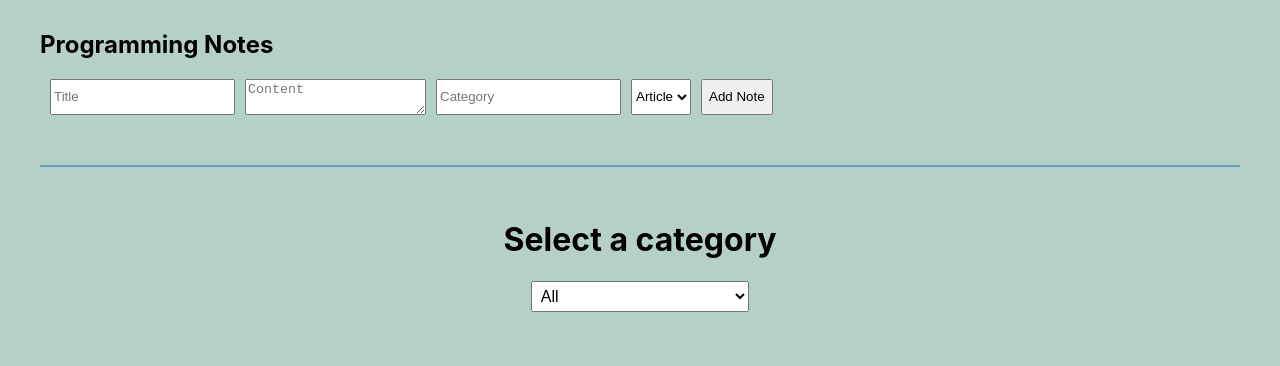
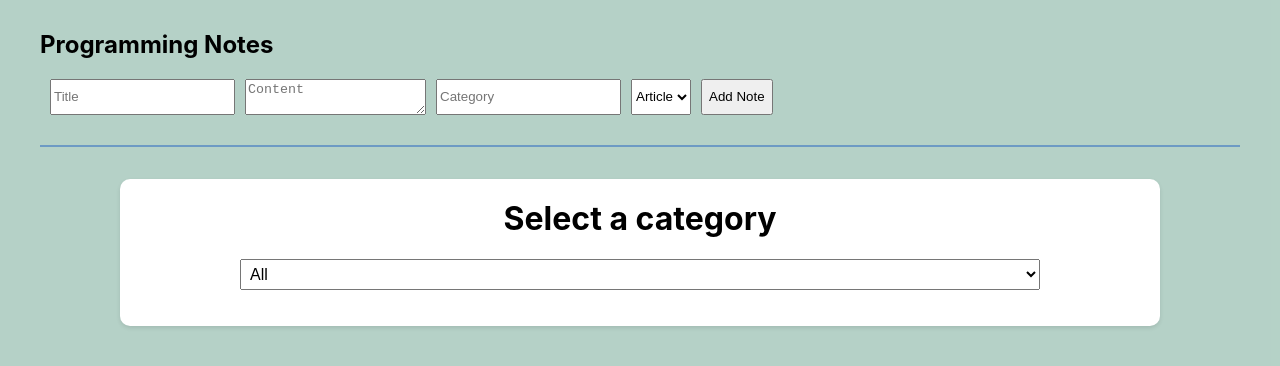
Before and after one commit to Lazeta/it-notes, a React (Create React App) app: page / in a window 1280 px wide. Shown: the top 366 px of the page. Built offline with nearby package versions, Linux system fonts and the light colour scheme.

Commit message:
fix: filtration script and change style pop-up-menu

```diff
--- a/src/App.css
+++ b/src/App.css
@@ -13,7 +13,6 @@ hr {
   border: none; /* Убираем стандартный бордер */
   height: 2px; /* Толщина линии */
   background-color: #6d9ac4; /* Цвет линии */
-  margin: 20px 0; /* Отступы сверху и снизу */
 }
 
 .app-container {
@@ -26,7 +25,7 @@ hr {
 }
 
 .app-container hr {
-  margin-top: 50px;
+  margin-top: 30px;
   margin-bottom: 0;
 }
 
@@ -37,6 +36,17 @@ hr {
 
 .pop-up-menu {
   margin: 2rem auto;
+  width: 90%;
+  max-width: 1000px;
+  background-color: #fff;
+  border-radius: 10px;
+  box-shadow: 0 2px 4px rgba(0, 0, 0, 0.1);
+  padding: 20px;
+}
+
+.pop-up-menu h1 {
+  text-align: center;
+  margin-top: 0;
 }
 
 .material-list {
--- a/src/components/FilterMenu.jsx
+++ b/src/components/FilterMenu.jsx
@@ -6,38 +6,46 @@ import Sections from "./Sections";
 const FilterMenu = ({ setFilter }) => {
   const [selectedCategory, setSelectedCategory] = useState(null);
   const [selectedSubtopic, setSelectedSubtopic] = useState(null);
-
   const categories = Data.map(item => item.title); // Assuming Data is an array
 
-  const handleCategoryChange = (e) => {
-    const category = e.target.value;
-    setSelectedCategory(category);
-    setSelectedSubtopic(null); // Сброс подкатегории при изменении категории
-    setFilter(category);
+  const categoryData = selectedCategory ? Data.find(category => category.title === selectedCategory) : null;
+
+  // recursive function, stop if topic is null
+  const getItems = (topic) => {
+    if (!topic) return []; // Check if topic exists
+    let items = topic.items || [];
+
+    // recursively get items from subtopics
+    topic.subtopics?.forEach(subtopic => {
+      items = items.concat(getItems(subtopic)); // concatenate items from subtopics
+    })
+    return items;
   };
 
+  const categoryItems = selectedSubtopic
+    ? getItems(categoryData?.subtopics?.find(subtopic => subtopic.title === selectedSubtopic))
+    : categoryData ? getItems(categoryData) : [];
+
+  /** Handles the change of category selection.
+   * @param {Object} e - The event object from the category selection. */
+  const handleCategoryChange = (e) => {
+    const category = e.target.value; // Get the selected category value
+    setFilter(category); // Update the filter with the selected category
+    setSelectedCategory(category); // Set the selected category
+    setSelectedSubtopic(null); // Reset subtopic when category changes
+  };
+
+
+  /** Handles the change of subtopic selection.
+    * @param {Object} e - The event object from the subtopic selection. */
   const handleSubtopicChange = (e) => {
     const subtopic = e.target.value;
     setSelectedSubtopic(subtopic);
-    setSelectedCategory(subtopic ? `${selectedCategory}.${subtopic}` : selectedCategory); // Устанавливаем фильтр для выбранной подкатегории
+    // Set the filter for the selected subtopic
+    // If subtopic is selected, set the filter to "category.subtopic"
+    // otherwise, set the filter to the selected category
+    setFilter(subtopic ? `${selectedCategory}.${subtopic}` : selectedCategory);
   };
-
-  const getItems = (topic) => {
-    if (!topic) return []; // Check if topic exists
-    let items = topic.items || [];
-    topic.subtopics?.forEach(subtopic => {
-      items = items.concat(getItems(subtopic));
-    })
-    // if (topic.subtopics) {
-    //   for (const subtopic of Object.values(topic.subtopics)) {
-    //     items = items.concat(getItems(subtopic));
-    //   }
-    // }
-    return items;
-  };
-
-  const categoryData = selectedCategory ? Data.find(category => category.title === selectedCategory) : null;
-  const categoryItems = categoryData ? getItems(categoryData) : []; // Return empty array if no category is selected
 
 
   return (
@@ -64,24 +72,21 @@ const FilterMenu = ({ setFilter }) => {
       {selectedCategory && categoryData && (
         <div>
           <h3>Subtopics for {categoryData.title}</h3>
-          <select
-            onChange={handleSubtopicChange}
+          <select onChange={handleSubtopicChange}
             style={{
               width: "80%",
               display: "flex",
               padding: "5px",
               margin: "10px auto",
               font: "caption",
-            }}
-          >
+            }}>
             <option value="">All</option>
-            {Object.entries(categoryData.subtopics || {}).map(([subtopicKey, subtopic]) => (
-              <option key={subtopicKey} value={subtopicKey}>
+            {categoryData.subtopics?.map((subtopic) => (
+              <option key={subtopic.title} value={subtopic.title}>
                 {subtopic.title}
               </option>
             ))}
           </select>
-          <hr />
         </div>
       )}
 
--- a/src/components/Sections.jsx
+++ b/src/components/Sections.jsx
@@ -1,5 +1,3 @@
-import React from "react";
-
 const Sections = ({ categoryItems }) => {
     return (
         <div className="category-list">
@@ -12,12 +10,22 @@ const Sections = ({ categoryItems }) => {
                         ) : (
                             <>
                                 {category.type === "link" && category.url ? (
-                                    <a href={category.url} target="_blank" rel="noopener noreferrer">
+                                    <a href={category.url} target="_blank" rel="noopener noreferrer"
+                                        style={{
+                                            width: "50%"
+
+                                        }}
+                                    >
                                         {category.description}
                                     </a>
                                 ) : category.type === "image" && category.url ? (
                                     <div>
-                                        <p>{category.description}</p>
+                                        <p style={{
+                                            width: "50%"
+
+                                        }}>
+                                            {category.description}
+                                        </p>
                                         <img
                                             src={category.url}
                                             alt={category.title}
--- a/src/data/Data.js
+++ b/src/data/Data.js
@@ -16,7 +16,6 @@
 export const Data = [
     {
         title: "React",
-        items: [],
         subtopics: [
             {
                 title: "React JS",
```
